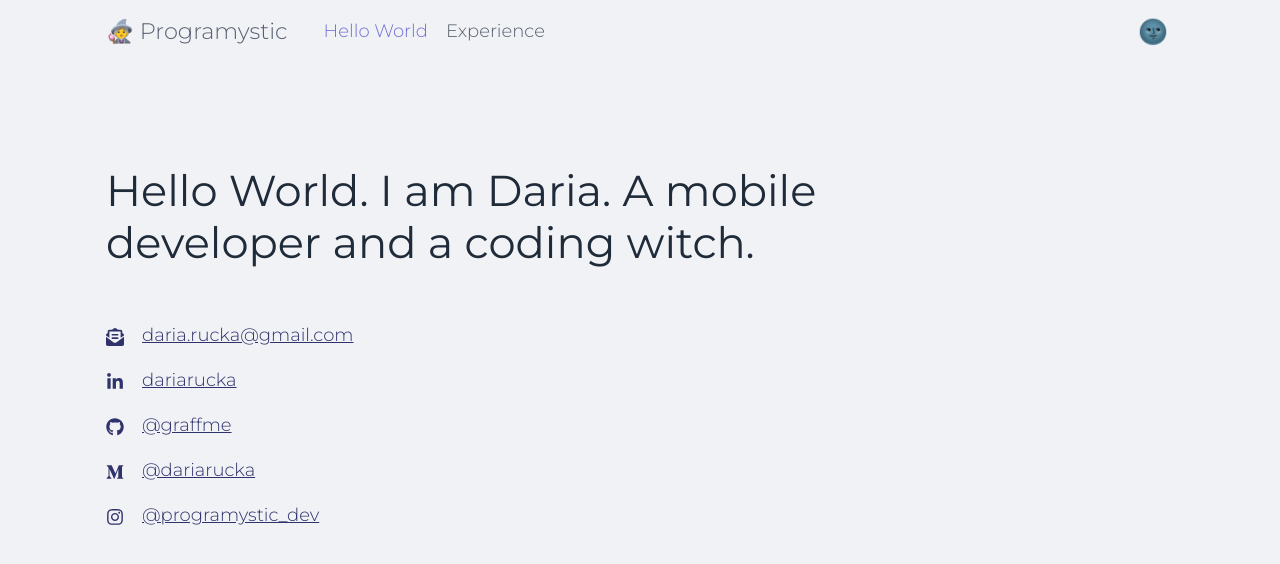
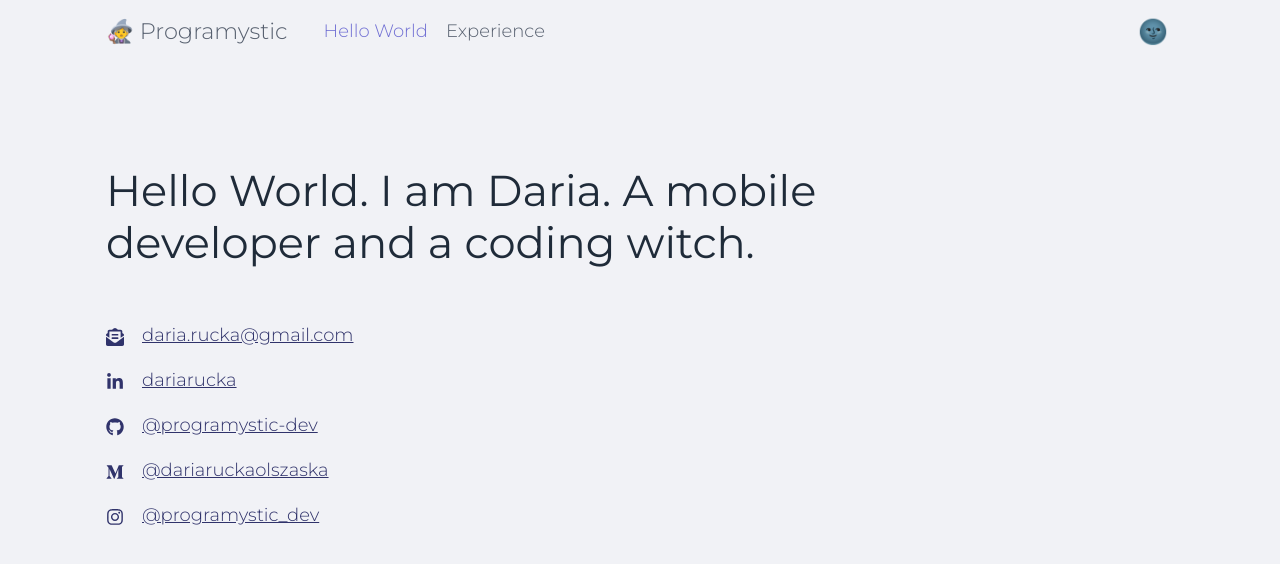
Before and after one commit to graffme/programystic_app, a React (Create React App) app: page / in a window 1280 px wide. Shown: the top 564 px of the page. Built offline with nearby package versions, Linux system fonts and the light colour scheme.

Commit message:
Update HelloWorld links

```diff
--- a/src/sections/HelloWorld/HelloWorld.tsx
+++ b/src/sections/HelloWorld/HelloWorld.tsx
@@ -17,8 +17,8 @@ const HelloWorld: React.FC = memo(() => {
         </h1>
         <p><FaEnvelopeOpenText className="icon" /><a href="mailto:daria.rucka@gmail.com">daria.rucka@gmail.com</a></p>
         <p><FaLinkedinIn className="icon" /><a href="https://www.linkedin.com/in/dariarucka/" target="_blank" rel="noreferrer">dariarucka</a></p>
-        <p><FaGithub className="icon" /><a href="https://github.com/graffme" target="_blank" rel="noreferrer">@graffme</a></p>
-        <p><FaMediumM className="icon" /><a href="https://medium.com/@dariaruckaolszaska" target="_blank" rel="noreferrer">@dariarucka</a></p>
+        <p><FaGithub className="icon" /><a href="https://github.com/programystic-dev" target="_blank" rel="noreferrer">@programystic-dev</a></p>
+        <p><FaMediumM className="icon" /><a href="https://medium.com/@dariaruckaolszaska" target="_blank" rel="noreferrer">@dariaruckaolszaska</a></p>
         <p><FaInstagram className="icon" /><a href="https://www.instagram.com/programystic_dev/" target="_blank" rel="noreferrer">@programystic_dev</a></p>
       </div>
     </StyledHelloWorld>
```
Also changed, not shown: public/manifest.json, 1 other file (tests, documents, lock files or other folders).
